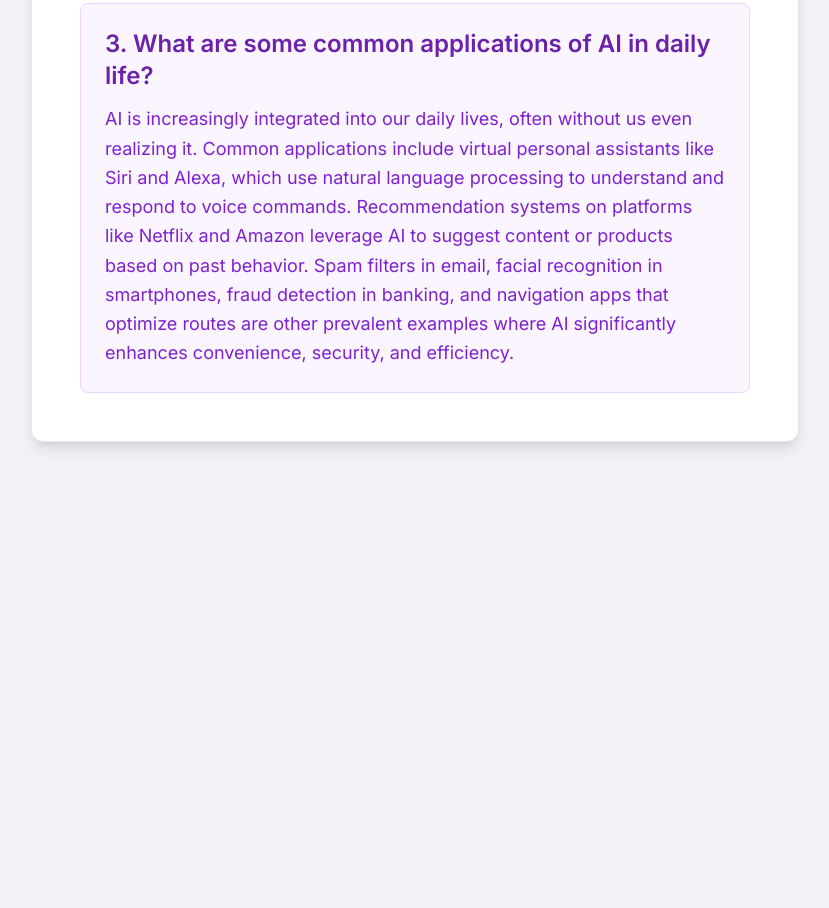
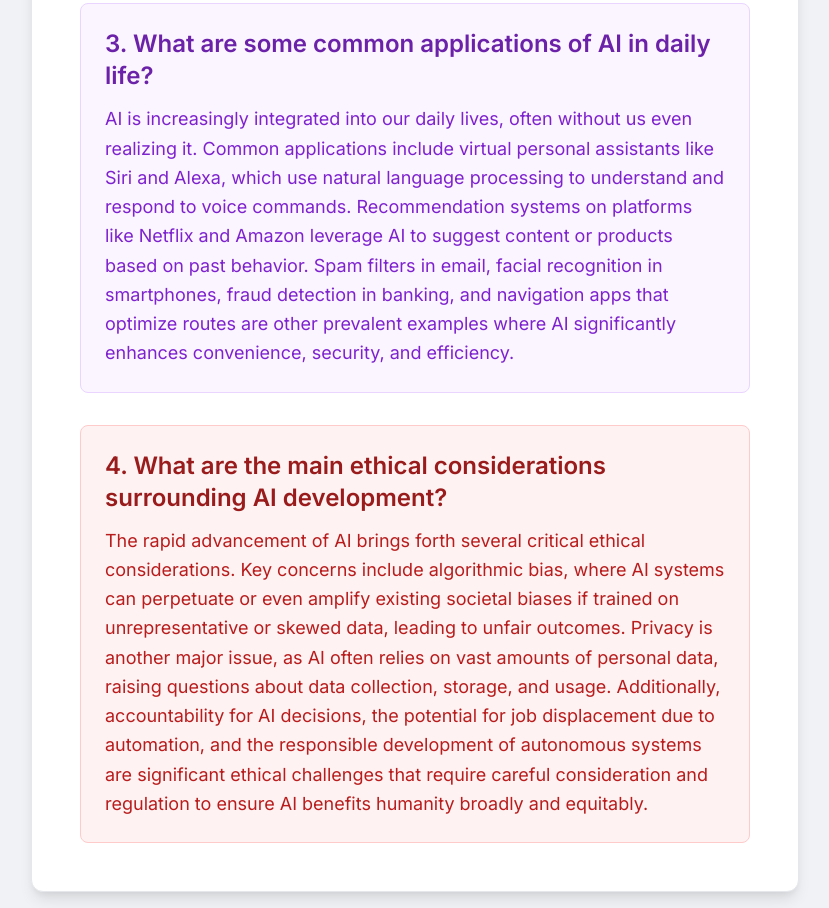
Before and after one commit to alokagarwal565/sample_link_for_testing, a plain HTML site: page index.html in a window 1280 px wide. Shown: the part 891-1799 px from the top of the page, without its empty margins (225-1054 px from the left). Before the commit the page ends 1349 px from the top, so only its background shows below. Drawn offline with nearby package versions, Linux system fonts and the light colour scheme.

Commit message:
Update index.html

```diff
--- a/index.html
+++ b/index.html
@@ -44,11 +44,19 @@
             </p>
         </div>
 
-        <!-- New Question 3 -->
-        <div class="p-6 bg-purple-50 rounded-lg border border-purple-200">
+        <!-- Question 3 -->
+        <div class="mb-8 p-6 bg-purple-50 rounded-lg border border-purple-200">
             <h2 class="text-2xl font-semibold mb-3 text-purple-800">3. What are some common applications of AI in daily life?</h2>
             <p class="text-lg leading-relaxed text-purple-700">
                 AI is increasingly integrated into our daily lives, often without us even realizing it. Common applications include virtual personal assistants like Siri and Alexa, which use natural language processing to understand and respond to voice commands. Recommendation systems on platforms like Netflix and Amazon leverage AI to suggest content or products based on past behavior. Spam filters in email, facial recognition in smartphones, fraud detection in banking, and navigation apps that optimize routes are other prevalent examples where AI significantly enhances convenience, security, and efficiency.
+            </p>
+        </div>
+
+        <!-- New Question 4 -->
+        <div class="p-6 bg-red-50 rounded-lg border border-red-200">
+            <h2 class="text-2xl font-semibold mb-3 text-red-800">4. What are the main ethical considerations surrounding AI development?</h2>
+            <p class="text-lg leading-relaxed text-red-700">
+                The rapid advancement of AI brings forth several critical ethical considerations. Key concerns include algorithmic bias, where AI systems can perpetuate or even amplify existing societal biases if trained on unrepresentative or skewed data, leading to unfair outcomes. Privacy is another major issue, as AI often relies on vast amounts of personal data, raising questions about data collection, storage, and usage. Additionally, accountability for AI decisions, the potential for job displacement due to automation, and the responsible development of autonomous systems are significant ethical challenges that require careful consideration and regulation to ensure AI benefits humanity broadly and equitably.
             </p>
         </div>
     </div>
```
